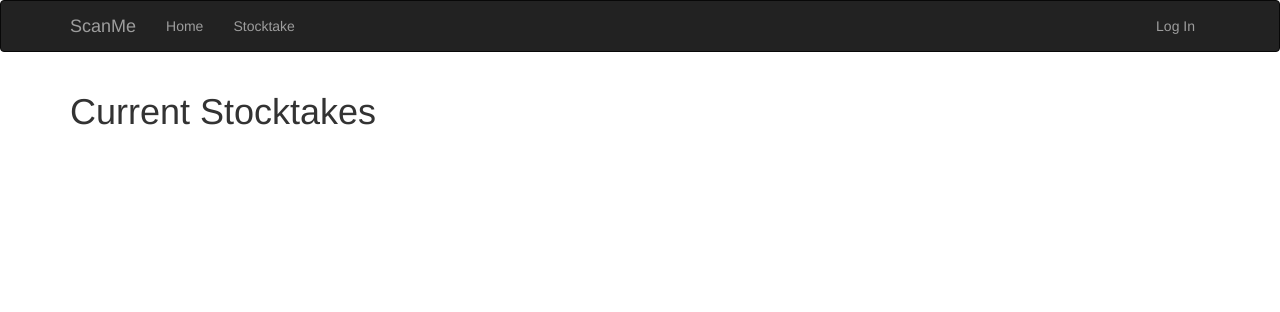
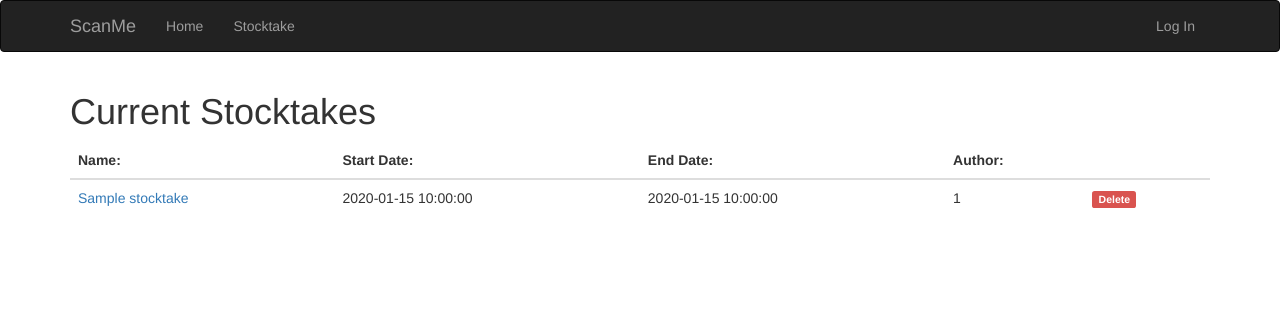
Before and after one commit to marq35/scanme, a Flask app: page /stocktake/menu in a window 1280 px wide. Shown: the top 312 px of the page. Run offline with Flask 2, Linux system fonts and the light colour scheme; tables that the repository leaves empty hold one stand-in row (values such as "Sample post"); parts of the project's set-up code (start-up, migrations or seed data) failed here and were passed over; some libraries are stand-ins or nearby versions.

Commit message:
Fixes in names for items config variables. Added variable for paginate of stocktakes.

```diff
--- a/app/stocktake/views.py
+++ b/app/stocktake/views.py
@@ -1,9 +1,24 @@
-from flask import render_template
+from flask import render_template, abort, flash, redirect, url_for, request,\
+    current_app
 from flask.ext.login import login_required
 from . import stocktake
+from ..models import User, Stocktake
 
 
 @login_required
-@stocktake.route('/menu')
+@stocktake.route('/menu', methods=['GET', 'POST'])
 def menu():
-    return render_template('stocktake/menu.html')
+    page = request.args.get('page', 1, type=int)
+    st_count = Stocktake.query.count()
+    pagination = Stocktake.query.order_by(Stocktake.start_date).paginate(
+        page, per_page=current_app.config['SCANME_STOCKS_PER_PAGE'],
+        error_out=False)
+    stocks = pagination.items
+    return render_template('stocktake/menu.html', stocks=stocks,
+                           pagination=pagination, st_count=st_count)
+
+
+@login_required
+@stocktake.route('/delete')
+def delete():
+    pass
--- a/app/templates/stocktake/menu.html
+++ b/app/templates/stocktake/menu.html
@@ -1,7 +1,50 @@
 {% extends "base.html" %}
+{% import "_macros.html" as macros %}
 
-{% block title %}ScanMe - Stocktake{% endblock %}
+{% block title %}ScanMe - Stocktakes{% endblock %}
 
 {% block page_content %}
 <h1>Current Stocktakes</h1>
+<div class="table-responsive">
+    <table class="table">
+        <thead>
+            <tr>
+                <th>Name:</th>
+                <th>Start Date:</th>
+                <th>End Date:</th>
+                <th>Author:</th>
+                <th></th>
+            </tr>
+        </thead>
+        <tbody>
+            {% for stock in stocks %}
+            <tr>
+                <td><a href="{{ url_for('.menu', id=stock.id) }}">{{ stock.name }}</a></td>
+                <td>{{ stock.start_date }}</td>
+                <td>
+                    {% if stock.end_date %}
+                    {{ stock.end_date }}
+                    {% endif %}
+                </td>
+                <td>
+                    {% if stock.author_id %}
+                    {{ stock.author_id }}
+                    {% endif %}
+                </td>
+                <td>
+                    <a href="{{ url_for('.delete', id=stock.id) }}">
+                        <span class="label label-danger">Delete</span>
+                    </a>
+                </td>
+            </tr>
+            {% endfor %}
+        </tbody>
+    </table>
+</div>
+{% if st_count>=10 %}
+<div class="pagination">
+    {{ macros.pagination_widget(pagination, '.menu') }}
+</div>
+{% endif %}
+
 {% endblock %}
```
